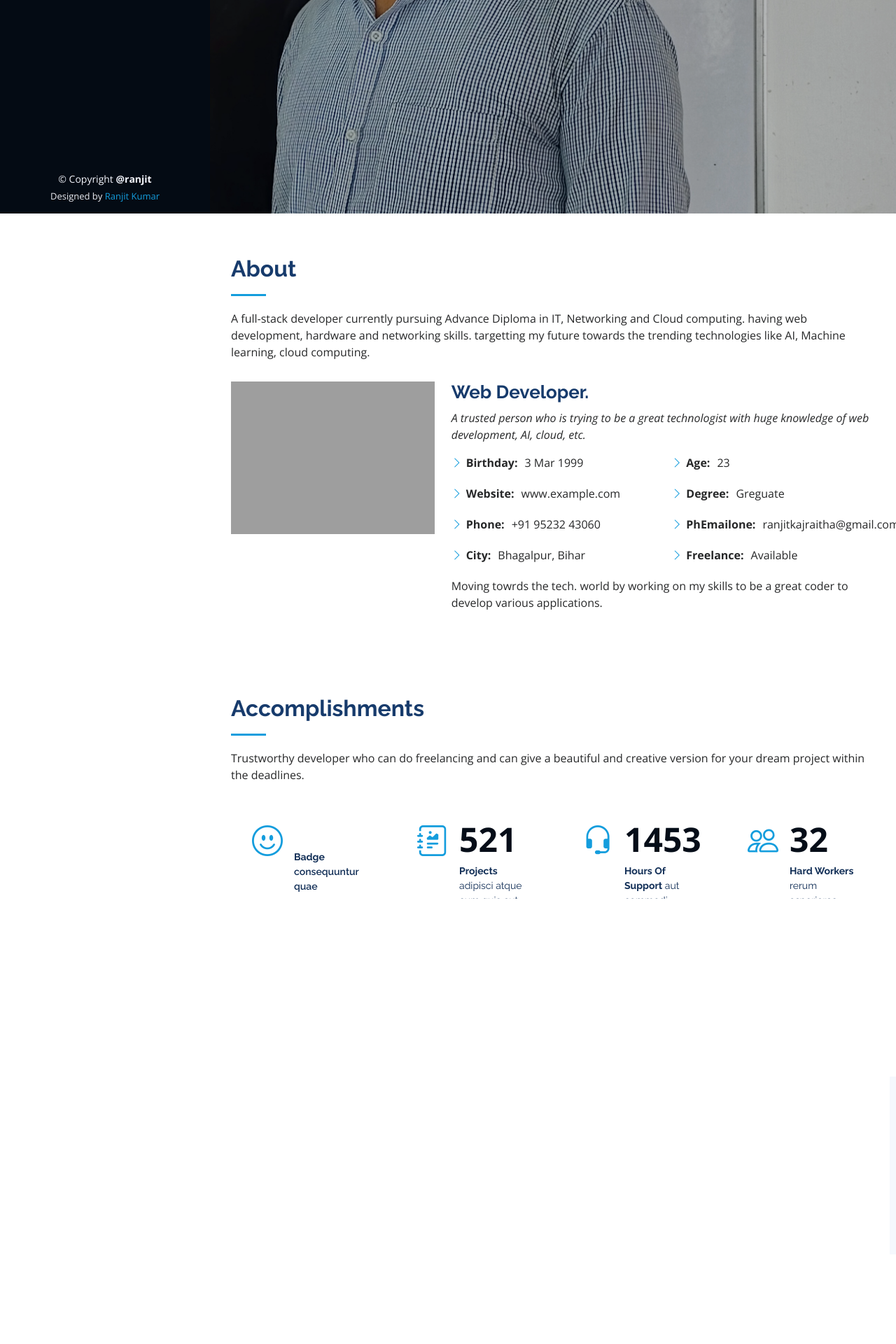
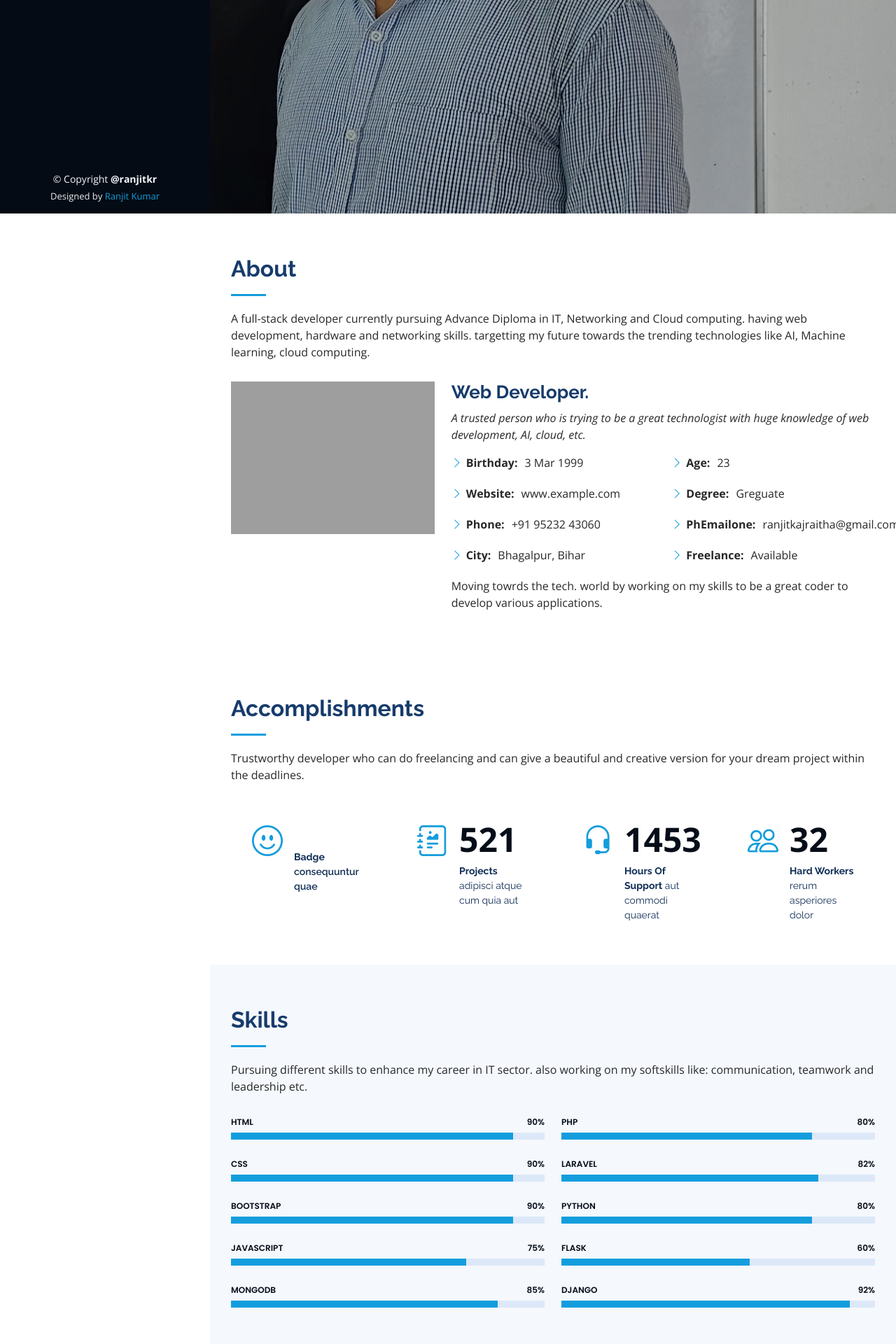
Before and after one commit to ranjitkaj/resume, a Django app: template templates/index.html in a window 1280 px wide. Shown: the part 495-2415 px from the top of the page at 70% size. Run offline with Django 4.2, Linux system fonts and the light colour scheme; the template is opened without the code that fills it, so the values that code supplies are empty; some libraries are stand-ins or nearby versions; grey boxes are pictures that could not be loaded.

Commit message:
Update index.html
change it

```diff
--- a/templates/index.html
+++ b/templates/index.html
@@ -414,7 +414,7 @@
   <footer id="footer">
     <div class="container">
       <div class="copyright">
-        &copy; Copyright <strong><span>@ranjit</span></strong>
+        &copy; Copyright <strong><span>@ranjitkr</span></strong>
       </div>
       <div class="credits">
 
```
